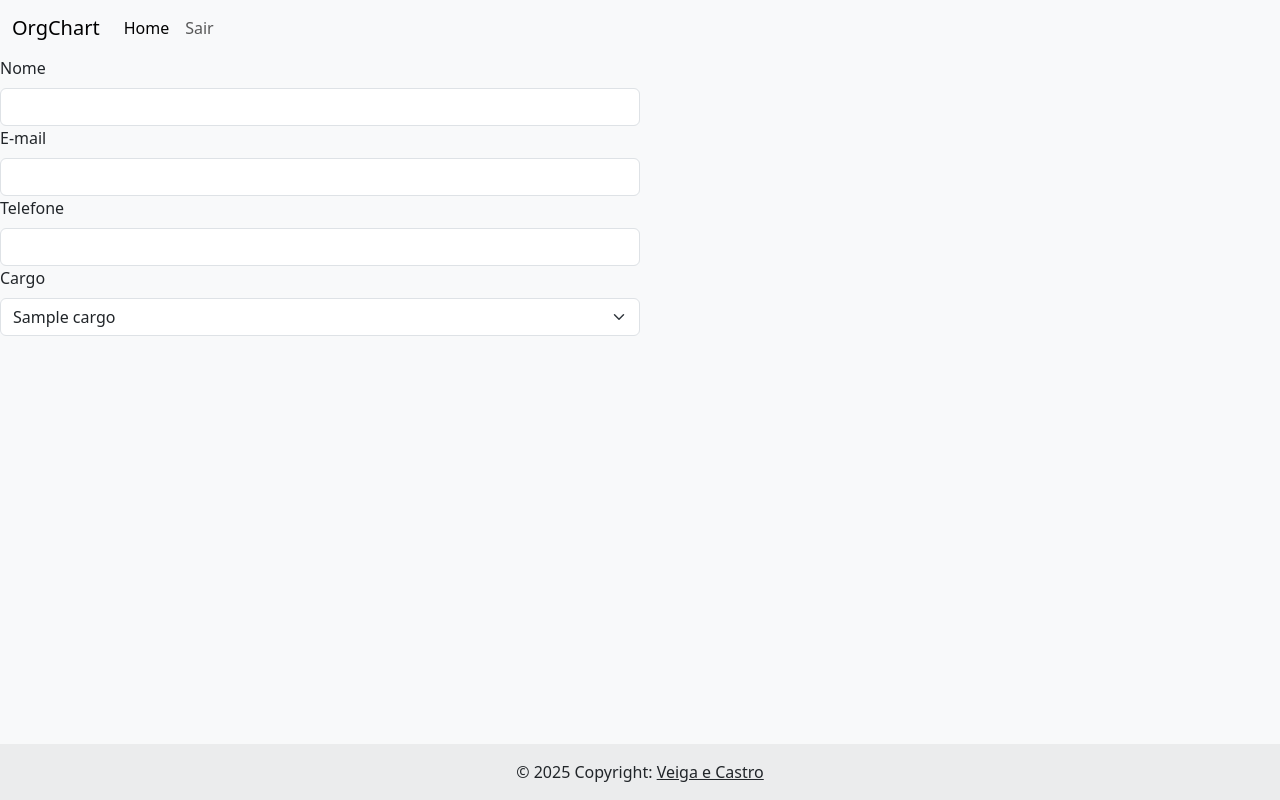
After one commit to JhonLoll/JS-OrgChart, a Django app: page /chart/registeremployee/ in a window 1280 px wide. The commit adds this page. Run offline with Django 5.2, Linux system fonts and the light colour scheme; tables that the repository leaves empty hold one stand-in row (values such as "Sample post").

Commit message:
finalizando o form de cadastro de usuario

```diff
--- a/chart/models.py
+++ b/chart/models.py
@@ -25,7 +25,6 @@ class User(AbstractBaseUser, PermissionsMixin):
     email = models.EmailField(unique=True)
     is_active = models.BooleanField(default=True)
     is_staff = models.BooleanField(default=False)
-    is_admin = models.BooleanField(default=False)  # opcional
 
     objects = UserManager()
 
@@ -38,7 +37,12 @@ class User(AbstractBaseUser, PermissionsMixin):
 class Colaborador(models.Model):
     imagem = models.TextField(blank=True, null=True)
     nome = models.CharField(max_length=100)
-    cargo = models.CharField(max_length=100)
     email = models.EmailField(unique=True)
     telefone = models.TextField(max_length=12)
     supervisor = models.ForeignKey('self', null=True, blank=True, on_delete=models.SET_NULL)
+    cargo = models.ForeignKey("Cargo", on_delete=models.SET_DEFAULT, default=None)
+
+class Cargo(models.Model):
+    nome = models.CharField(max_length=100)
+    salario = models.FloatField(blank=True, default=0)
+    created_at = models.DateField(auto_now_add=True)
--- /dev/null
+++ b/chart/static/styles/home.css
@@ -0,0 +1,4 @@
+.form-white.input-group>.form-control:focus {
+    border-color: #fff;
+    box-shadow: inset 0 0 0 1px #fff;
+}
--- a/chart/static/styles/signin.css
+++ b/chart/static/styles/signin.css
@@ -31,3 +31,8 @@ body{
     margin-bottom: 5px;
     margin-top: 20px;
 }
+
+/* Error */
+.login-error{
+    color: red;
+}
--- /dev/null
+++ b/chart/templates/register_employee.html
@@ -0,0 +1,93 @@
+<!DOCTYPE html>
+{% load static %}
+<html lang="en">
+<head>
+    <meta charset="UTF-8">
+    <meta name="viewport" content="width=device-width, initial-scale=1.0">
+
+    {% comment %} CSS {% endcomment %}
+    <link rel="stylesheet" href="{% static "styles/form.css" %}">
+    <link href="https://cdn.jsdelivr.net/npm/bootstrap@5.3.5/dist/css/bootstrap.min.css" rel="stylesheet" integrity="sha384-SgOJa3DmI69IUzQ2PVdRZhwQ+dy64/BUtbMJw1MZ8t5HZApcHrRKUc4W0kG879m7" crossorigin="anonymous">
+
+    <title>Cadastro Colaborador</title>
+</head>
+<body class="bg-light">
+    <div class="navbar-orgchart">
+      <nav class="navbar navbar-expand-lg navbar-light bg-light">
+        <div class="container-fluid">
+          <a class="navbar-brand" href="#">OrgChart</a>
+          {% comment %} <form class="d-flex">
+            <input class="form-control me-2" type="search" placeholder="Search" aria-label="Search">
+            <button class="btn btn-outline-success" type="submit">Search</button>
+          </form> {% endcomment %}
+          <button class="navbar-toggler" type="button" data-bs-toggle="collapse" data-bs-target="#navbarSupportedContent" aria-controls="navbarSupportedContent" aria-expanded="false" aria-label="Toggle navigation">
+            <span class="navbar-toggler-icon"></span>
+          </button>
+          <div class="collapse navbar-collapse" id="navbarSupportedContent">
+            <ul class="navbar-nav me-auto mb-2 mb-lg-0">
+              <li class="nav-item">
+                <a class="nav-link active" aria-current="page" href="{% url 'index' %}">Home</a>
+              </li>
+              {% if user.is_staff %}
+                <li class="nav-item dropdown">
+                  <a class="nav-link dropdown-toggle" href="#" id="navbarDropdown" role="button" data-bs-toggle="dropdown" aria-expanded="false">
+                    Admin
+                  </a>
+                  <ul class="dropdown-menu" aria-labelledby="navbarDropdown">
+                    <li><a class="dropdown-item" href="{% url 'register_employee' %}">Cadastrar Colaborador</a></li>
+                    <li><a class="dropdown-item" href="{% url 'list_employee' %}">Listar Colaborador</a></li>
+                    {% comment %} <li><hr class="dropdown-divider"></li>
+                    <li><a class="dropdown-item" href="#">Something else here</a></li> {% endcomment %}
+                  </ul>
+                </li>
+              {% endif %}
+              <li class="nav-item">
+                <a class="nav-link" href="{% url 'logout' %}" tabindex="-1">Sair</a>
+              </li>
+            </ul>
+          </div>
+        </div>
+      </nav>
+    </div>
+    <div class="page-hero d-flex justify-content-center align-items-center">
+      <form action="{% url 'register_employee' %}" method="post" class="col g-3">
+        {% csrf_token %}
+        <div class="col-md-6">
+          <label for="nome" class="form-label">Nome</label>
+          <input type="text" name="nome" id="input-nome" class="form-control">
+        </div>
+        <div class="col-md-6">
+          <label for="email" class="form-label">E-mail</label>
+          <input type="email" name="email" id="input-email" class="form-control">
+        </div>
+        <div class="col-md-6">
+          <label for="telefone" class="form-label">Telefone</label>
+          <input type="text" name="telefone" id="input-email" class="form-control">
+        </div>
+        <div class="col-md-6">
+          <label for="cargo" class="form-label">Cargo</label>
+          <select id="cargo" class="form-select">
+            {% for cargos in cargo %}
+              <option value="{{ cargos.id }}">{{ cargos.nome }}</option>
+            {% endfor %}
+          </select>
+        </div>
+      </form>
+    </div>
+    <footer class="bg-body-tertiary text-center fixed-bottom">
+      <!-- Grid container -->
+      <div class="container p-4"></div>
+      <!-- Grid container -->
+
+      <!-- Copyright -->
+      <div class="text-center p-3" style="background-color: rgba(0, 0, 0, 0.05);">
+        © 2025 Copyright:
+        <a class="text-body" href="">Veiga e Castro</a>
+      </div>
+      <!-- Copyright -->
+    </footer>
+    {% comment %} JS {% endcomment %}
+    <script src="https://cdn.jsdelivr.net/npm/bootstrap@5.3.5/dist/js/bootstrap.bundle.min.js" integrity="sha384-k6d4wzSIapyDyv1kpU366/PK5hCdSbCRGRCMv+eplOQJWyd1fbcAu9OCUj5zNLiq" crossorigin="anonymous"></script>
+    <script src="{% static "scripts/script.js" %}"></script>
+</body>
+</html>
--- a/chart/templates/signin.html
+++ b/chart/templates/signin.html
@@ -15,11 +15,11 @@
 
     <div class="container">
         <div class="form-container position-absolute top-50 start-50 translate-middle">
-            <form action="" method="post">
+            <form action="{% url 'signin' %}" method="post">
                 {% csrf_token %}
                 <h1>Entrar</h1><br>
                 {% if error %}
-                    <p>{{ "error" }}</p>
+                    <p class="login-error">{{ error }}</p>
                 {% endif %}
                 <div class="input-container form-floating">
                     <input type="email" name="email" id="input-email" placeholder="E-mail" class="input-field form-control" required>
--- a/chart/templates/signup.html
+++ b/chart/templates/signup.html
@@ -14,8 +14,8 @@
 <body class="bg-light">
     <div class="container">
         <div class="form-container position-absolute top-50 start-50 translate-middle">
-            {% csrf_token %}
-            <form action="" method="post">
+            <form action="{% url 'signup' %}" method="post">
+                {% csrf_token %}
                 <h1>Cadastro</h1><br>
                 <div class="input-container form-floating">
                     <input type="text" name="nome" id="input-nome" placeholder="Nome" class="input-field form-control" required>
--- a/chart/urls.py
+++ b/chart/urls.py
@@ -1,3 +1,4 @@
+from os import name
 from django.urls import path
 from . import views
 
@@ -7,9 +8,29 @@ urlpatterns = [
     # URL padrão
     path('', views.index, name='index'),
 
+    # ==================================================
     # Signin URL
     path('signin/', views.signin, name='signin'),
 
     # Signup URL
     path('signup/', views.signup, name='signup'),
+
+    # Logout URL
+    path('logout/', views._logout, name='logout'),
+    # ==================================================
+
+    # OrgChart URL
+    path('orgchart/', views.orgchart, name='orgchart'),
+    # ==================================================
+
+    # Register Employee - URL
+    path('registeremployee/', views.register_employee, name='register_employee'),
+
+    # List Employee - URL
+    path('listemployee/', views.list_employee, name='list_employee'),
+    path('listemployee/<int:id>', views.list_employee, name='list_employee'),
+
+    # Delete Employee - URL
+    path('deleteemployee/<int:id>', views.delete_employee, name='delete_employee'),
+    # ==================================================
 ]
--- a/chart/views.py
+++ b/chart/views.py
@@ -1,17 +1,22 @@
 import json
-from django.shortcuts import render
-from django.http import HttpResponse
+from django.shortcuts import redirect, render
+from django.http import HttpResponse, HttpResponseRedirect
+from django.contrib.auth import authenticate, login, logout
+from django.contrib.auth.decorators import login_required
 
-from chart.models import User
+from chart.models import Cargo, Colaborador, User
 
+@login_required
 def index(request):
     # Verifica se o usuário está logado
     if request.user.is_authenticated:
         # Se estiver logado, renderiza a página do organograma
-        return render(request, "orgchart.html", {"usuario": request.user})
+        return redirect("orgchart")
     else:
         # Se não estiver logado, redireciona para a página de login
-        return render(request, "signin.html")
+        return redirect("signin")
+
+# ======================================
 
 # View - Login
 def signin(request):
@@ -19,13 +24,13 @@ def signin(request):
         # Captura os dados do formulário
         email = request.POST.get("email")
         senha = request.POST.get("password")
-
         # Verifica se o usuário existe
-        usuario = User.objects.filter(email=email, senha=senha).first()
+        usuario = authenticate(request=request, email=email, password=senha)
 
         if usuario:
-            # Se existir, envia para a tela do organograma
-            return render(request, "orgchart.html", {"usuario": usuario})
+            # Se existir, faz login e envia para a tela do organograma
+            login(request=request, user=usuario)
+            return redirect("orgchart")
 
         else:
             # Se não existir, retorna uma mensagem de erro
@@ -44,7 +49,7 @@ def signup(request):
         senha = request.POST.get("password")
 
         # Salva o novo usuario
-        usuario = User(nome=nome, email=email, senha=senha, is_admin=False)
+        usuario = User(nome=nome, email=email, password=senha)
 
         usuario.save()
 
@@ -52,3 +57,50 @@ def signup(request):
         return render(request, "signin.html")
 
     return render(request, "signup.html")
+
+# View Logout
+@login_required
+def _logout(request):
+    logout(request)
+    return redirect("signin")
+
+# ======================================
+
+# View - OrgChart
+def orgchart(request):
+    data = [
+        { "id": 1, "name": "Diretor Geral", "title": "CEO", "img": "/static/img/ceo.jpg" },
+        { "id": 2, "pid": 1, "name": "Maria", "title": "Financeiro", "img": "/static/img/maria.jpg" },
+        { "id": 3, "pid": 1, "name": "Carlos", "title": "Operações", "img": "/static/img/carlos.jpg" },
+        { "id": 4, "pid": 2, "name": "Ana", "title": "Tesouraria", "img": "/static/img/ana.jpg" },
+    ]
+    if request.user.is_authenticated:
+        return render(request, "orgchart.html", {"data": json.dumps(data)})
+
+    return redirect("signin")
+
+# ======================================
+
+# View - Cadastrar Colaborador
+def register_employee(request):
+    cargo = Cargo.objects.all()
+    supervisor = Colaborador.objects.all()
+
+    return render(request, 'register_employee.html', {
+        "cargo": cargo,
+        "supervisor": supervisor
+        }
+    )
+
+# View - Listar Colaborador
+def list_employee(request, id=None):
+    if id:
+        pass
+
+    return None
+
+# View - Deletar Colaborador
+def delete_employee(request):
+    pass
+
+# ======================================
```
Also changed, not shown: chart/templates/orgchart.html (+70 -7 lines), chart/static/styles/form.css (added).
